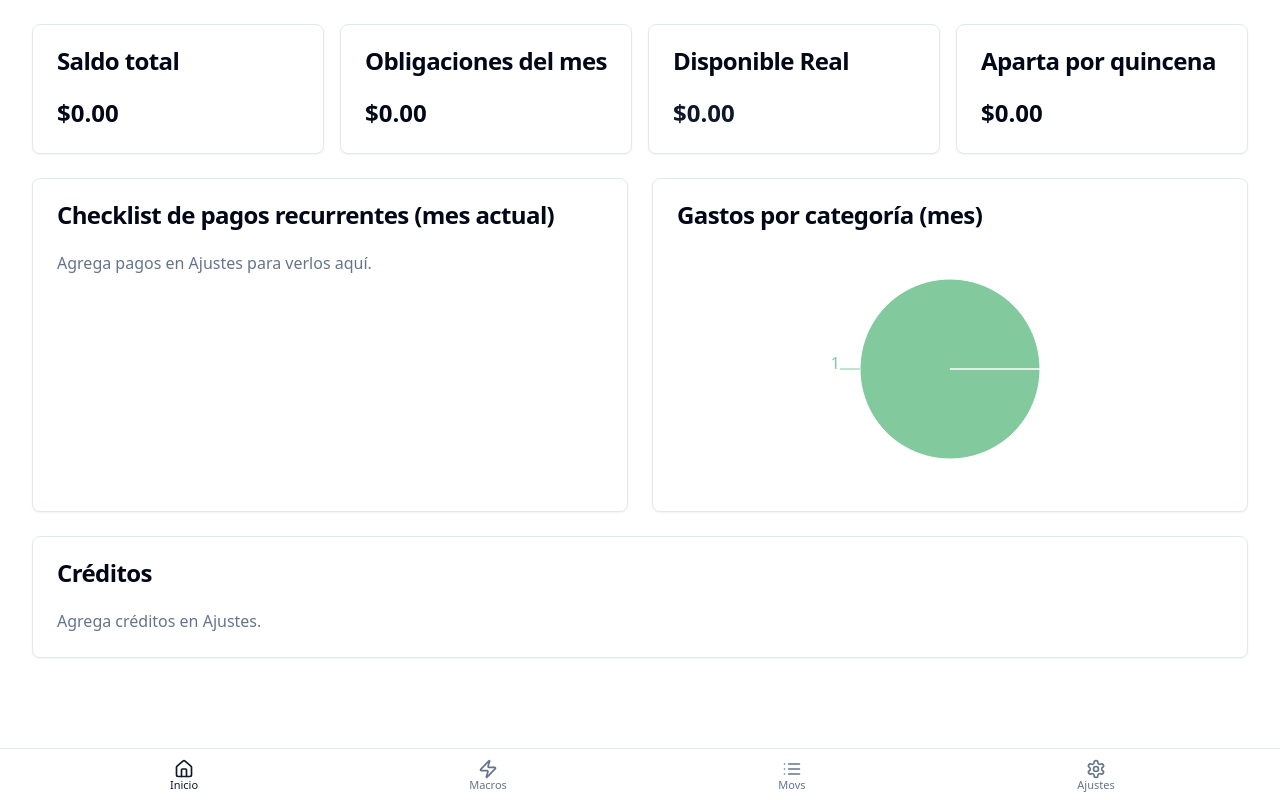
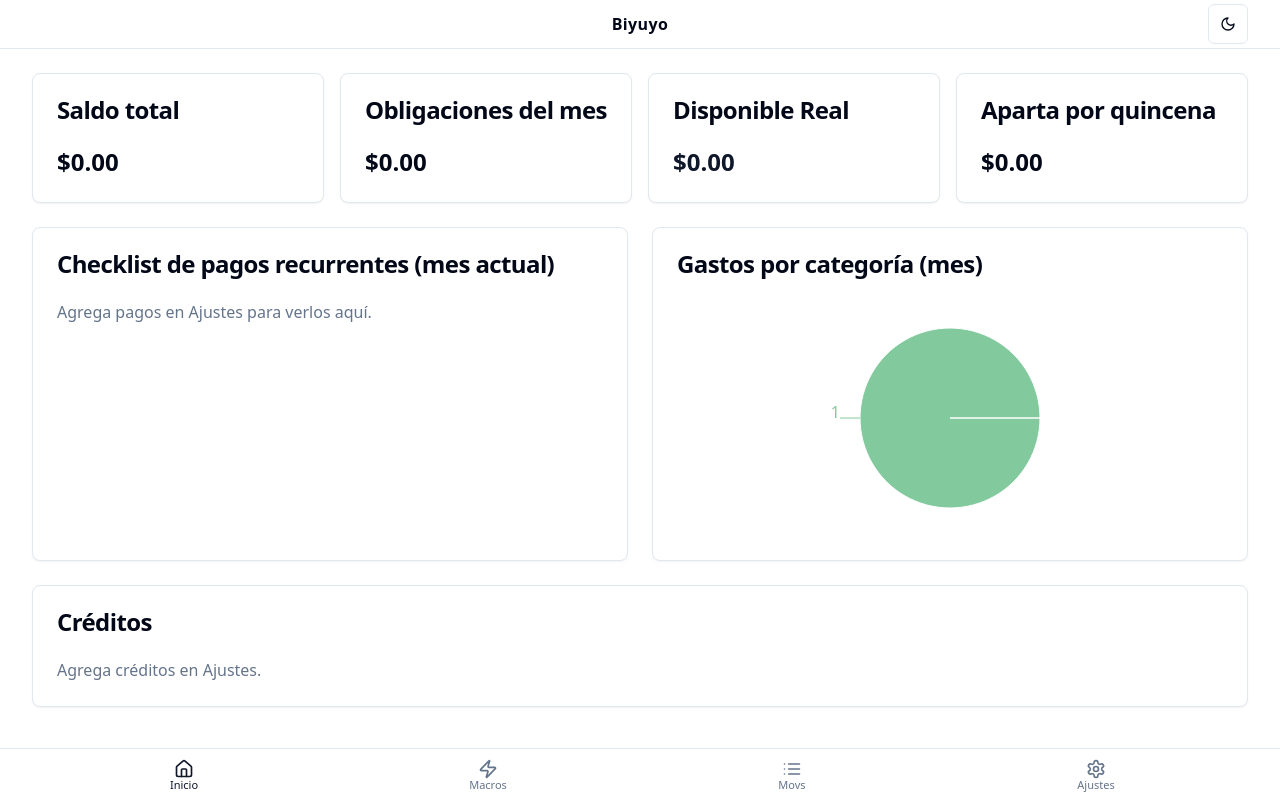
Before and after one commit to torrober/Biyuyo, a React (Vite) app: page / in a window 1280 px wide. Built offline with nearby package versions, Linux system fonts and the light colour scheme.

Commit message:
feat: Add App Bar with Theme Toggle
Implement an App Bar at the top of the application. The App Bar will include a button to toggle between dark and light modes, and display the app name 'Biyuyo' centered within it.

```diff
--- a/src/App.tsx
+++ b/src/App.tsx
@@ -10,6 +10,7 @@ import Macros from "./pages/Macros";
 import Transacciones from "./pages/Transacciones";
 import Ajustes from "./pages/Ajustes";
 import { Home, Zap, List, Settings } from "lucide-react";
+import ThemeToggle from "./components/ThemeToggle";
 
 const queryClient = new QueryClient();
 
@@ -21,6 +22,13 @@ const App = () => (
         <Sonner />
         <BrowserRouter>
           <div className="min-h-screen flex flex-col">
+            <header className="sticky top-0 z-40 bg-background/80 backdrop-blur supports-[backdrop-filter]:bg-background/60 border-b">
+              <div className="container h-12 grid grid-cols-3 items-center">
+                <div />
+                <div className="justify-self-center font-semibold tracking-wide">Biyuyo</div>
+                <div className="justify-self-end"><ThemeToggle /></div>
+              </div>
+            </header>
             <main className="flex-1 container py-6 pb-20">
               <Routes>
                 <Route path="/" element={<Index />} />
```
